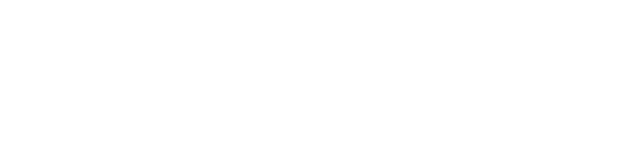
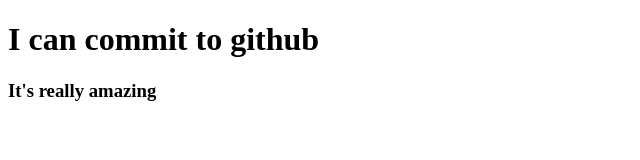
Before and after one commit to sakib2302011/My-second-repository, a plain HTML site: page second.html in a window 1280 px wide. Shown: the whole page, without its empty margins (0-640 px from the left). Drawn offline with Linux system fonts and the light colour scheme.

Commit message:
added heading

```diff
--- a/second.html
+++ b/second.html
@@ -6,6 +6,7 @@
     <title>My second github repo</title>
 </head>
 <body>
-
+    <h1>I can commit to github</h1>
+    <h3>It's really amazing</h3>
 </body>
 </html>
```
